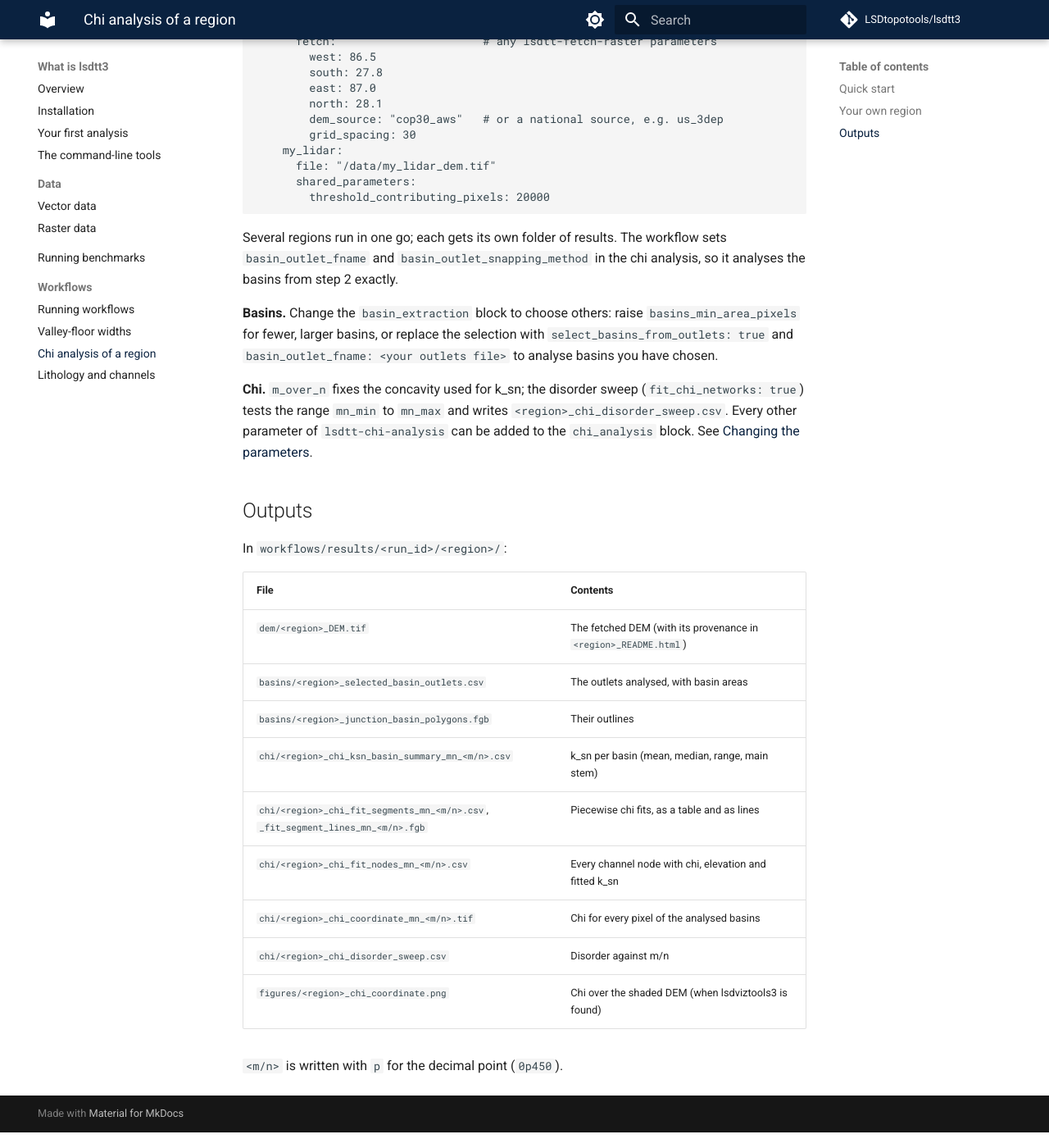
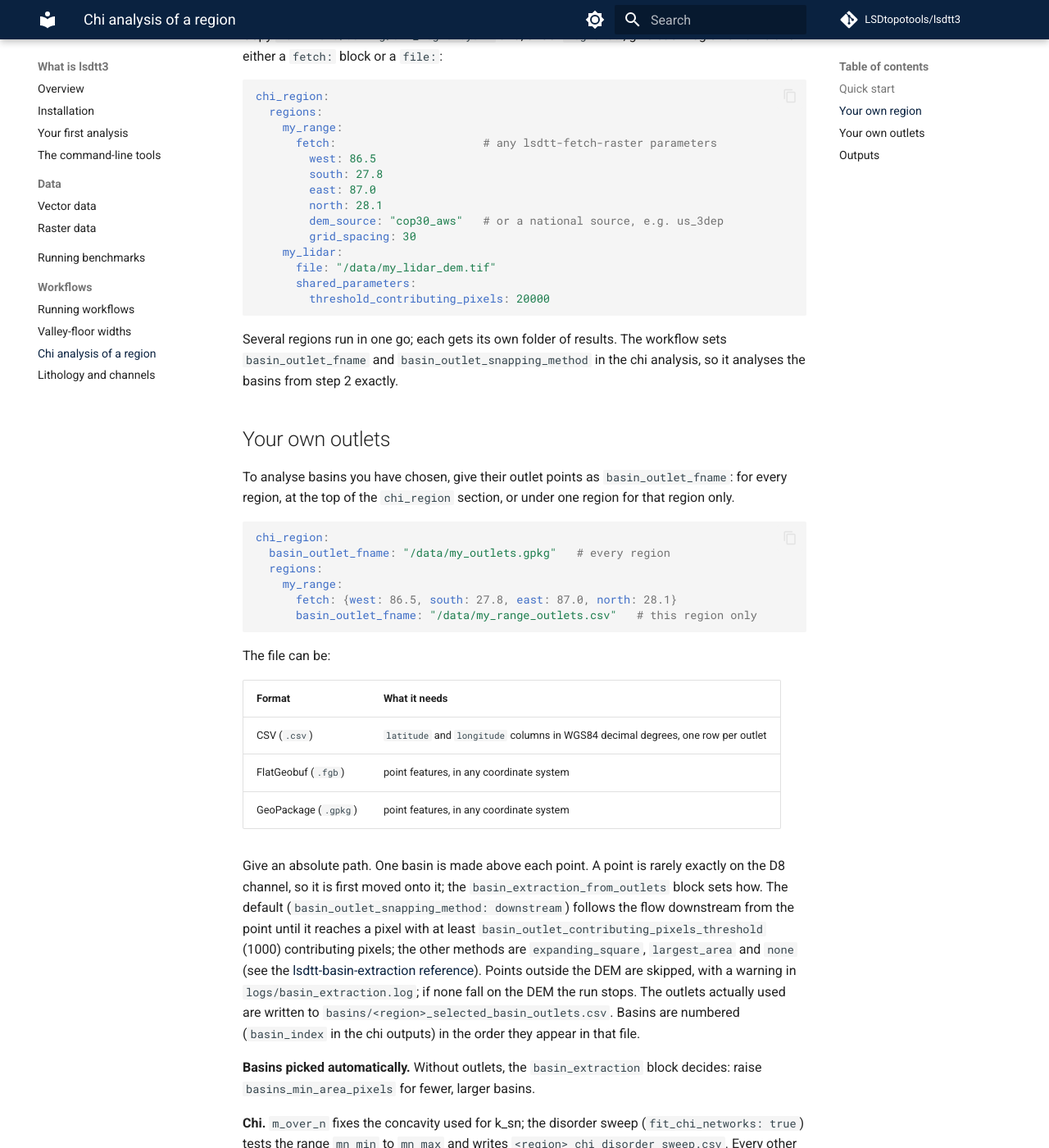
Before and after one commit to LSDtopotools/lsdtt3, an MkDocs documentation site: the page built from docs/what_is_lsdtt3/workflow_chi_region.md, in a window 1280 px wide and 1400 px high, scrolled down 1009 px. Shown: the whole window at 82% size. Built offline with MkDocs 1.6.1 and Material for MkDocs 9.7.7, drawn with Linux system fonts in a browser that asks for light colours; comment, search, counter and statistics services are not loaded; some of the changed text lies outside the part shown.

Commit message:
Updated workflows to add to the chi plotting

````diff
--- a/docs/what_is_lsdtt3/workflow_chi_region.md
+++ b/docs/what_is_lsdtt3/workflow_chi_region.md
@@ -6,21 +6,28 @@ basins in it:
 1. [`lsdtt-fetch-raster`](../cli_reference/cli_reference_lsdtt_fetch_raster.md)
    fetches a DEM for the box (or the workflow reads your own DEM);
 2. [`lsdtt-basin-extraction`](../cli_reference/cli_reference_lsdtt_basin_extraction.md)
-   picks the basins and writes their outlets. By default these are every
-   complete basin (not cut by the DEM edge), not nested in another, and above
-   a minimum area;
+   makes the basins: one above each of your own outlet points, or, if you give
+   none, every complete basin (not cut by the DEM edge), not nested in another,
+   and above a minimum area;
 3. [`lsdtt-chi-analysis`](../cli_reference/cli_reference_lsdtt_chi_analysis.md)
    runs on exactly those basins: the chi coordinate, k_sn, the m/n disorder
    sweep, and piecewise fits of the chi-elevation profiles;
-4. if [lsdviztools3](workflows.md#figures) is installed, draws the chi
-   coordinate over the shaded DEM. Figures need `m_over_n` set in the
-   `chi_analysis` block, because the chi raster is named after it.
+4. if [lsdviztools3](workflows.md#figures) is installed, draws a map of k_sn
+   along the fitted channel segments, a stacked chi-elevation plot of all the
+   basins, and the chi coordinate over the shaded DEM.
 
 Picking the basins in a separate step matters on a fetched box: rivers run
 out of the box, and a chi analysis is only meaningful on basins whose whole
 drainage area is inside the DEM.
 
 Set up the Snakemake environment first: see [Workflows](workflows.md#setting-up).
+
+!!! warning "Figures need lsdviztools3"
+    The figures listed on this page are drawn only if
+    [lsdviztools3](https://github.com/LSDtopotools/lsdviztools3) is installed
+    and the workflow can find it ([how to set it up](workflows.md#setting-up),
+    step 4). Without it the run says the figures were skipped and writes
+    everything else.
 
 ## Quick start
 
@@ -58,10 +65,44 @@ Several regions run in one go; each gets its own folder of results. The
 workflow sets `basin_outlet_fname` and `basin_outlet_snapping_method` in the
 chi analysis, so it analyses the basins from step 2 exactly.
 
-**Basins.** Change the `basin_extraction` block to choose others: raise
-`basins_min_area_pixels` for fewer, larger basins, or replace the selection
-with `select_basins_from_outlets: true` and `basin_outlet_fname: <your
-outlets file>` to analyse basins you have chosen.
+## Your own outlets
+
+To analyse basins you have chosen, give their outlet points as
+`basin_outlet_fname`: for every region, at the top of the `chi_region`
+section, or under one region for that region only.
+
+```yaml
+chi_region:
+  basin_outlet_fname: "/data/my_outlets.gpkg"   # every region
+  regions:
+    my_range:
+      fetch: {west: 86.5, south: 27.8, east: 87.0, north: 28.1}
+      basin_outlet_fname: "/data/my_range_outlets.csv"   # this region only
+```
+
+The file can be:
+
+| Format | What it needs |
+|---|---|
+| CSV (`.csv`) | `latitude` and `longitude` columns in WGS84 decimal degrees, one row per outlet |
+| FlatGeobuf (`.fgb`) | point features, in any coordinate system |
+| GeoPackage (`.gpkg`) | point features, in any coordinate system |
+
+Give an absolute path. One basin is made above each point. A point is rarely
+exactly on the D8 channel, so it is first moved onto it; the
+`basin_extraction_from_outlets` block sets how. The default
+(`basin_outlet_snapping_method: downstream`) follows the flow downstream from
+the point until it reaches a pixel with at least
+`basin_outlet_contributing_pixels_threshold` (1000) contributing pixels; the
+other methods are `expanding_square`, `largest_area` and `none` (see the
+[lsdtt-basin-extraction reference](../cli_reference/cli_reference_lsdtt_basin_extraction.md)).
+Points outside the DEM are skipped, with a warning in
+`logs/basin_extraction.log`; if none fall on the DEM the run stops. The outlets actually used are written to
+`basins/<region>_selected_basin_outlets.csv`. Basins are numbered
+(`basin_index` in the chi outputs) in the order they appear in that file.
+
+**Basins picked automatically.** Without outlets, the `basin_extraction` block
+decides: raise `basins_min_area_pixels` for fewer, larger basins.
 
 **Chi.** `m_over_n` fixes the concavity used for k_sn; the disorder sweep
 (`fit_chi_networks: true`) tests the range `mn_min` to `mn_max` and writes
@@ -83,6 +124,14 @@ In `workflows/results/<run_id>/<region>/`:
 | `chi/<region>_chi_fit_nodes_mn_<m/n>.csv` | Every channel node with chi, elevation and fitted k_sn |
 | `chi/<region>_chi_coordinate_mn_<m/n>.tif` | Chi for every pixel of the analysed basins |
 | `chi/<region>_chi_disorder_sweep.csv` | Disorder against m/n |
-| `figures/<region>_chi_coordinate.png` | Chi over the shaded DEM (when lsdviztools3 is found) |
+| `figures/<region>_ksn_map.png` | k_sn (log scale) along the fitted channel segments, over a hillshade |
+| `figures/<region>_chi_stacked.png` | Chi-elevation profiles of every basin side by side, coloured by k_sn |
+| `figures/<region>_chi_profile_basin<N>.png` | One chi-elevation profile per basin, with `figures_per_basin_profiles: true` |
+| `figures/<region>_chi_coordinate.png` | Chi over the shaded DEM |
+
+The figures are drawn when lsdviztools3 is found, and need `m_over_n` set in
+the `chi_analysis` block. They also switch on the chi outputs they draw
+(`fit_chi_networks`, `write_fit_tables`, `write_chi_fit_segment_lines`,
+`write_chi_coordinate_raster`).
 
 `<m/n>` is written with `p` for the decimal point (`0p450`).
--- a/mkdocs.yml
+++ b/mkdocs.yml
@@ -39,6 +39,11 @@ plugins:
   - search
 
 markdown_extensions:
+  # `!!! note "Title"` call-out boxes; details makes `??? note` collapsible, and
+  # superfences lets a fenced code block sit inside one.
+  - admonition
+  - pymdownx.details
+  - pymdownx.superfences
   - pymdownx.snippets:
       base_path: .
       check_paths: true
````
Also changed, not shown: docs/what_is_lsdtt3/first_analysis.md (+1 -1 lines), docs/what_is_lsdtt3/workflow_lithology_channels.md (+11 -1 lines), docs/what_is_lsdtt3/workflow_valley_widths.md (+7 -0 lines), docs/what_is_lsdtt3/workflows.md (+34 -5 lines), 5 other files.
